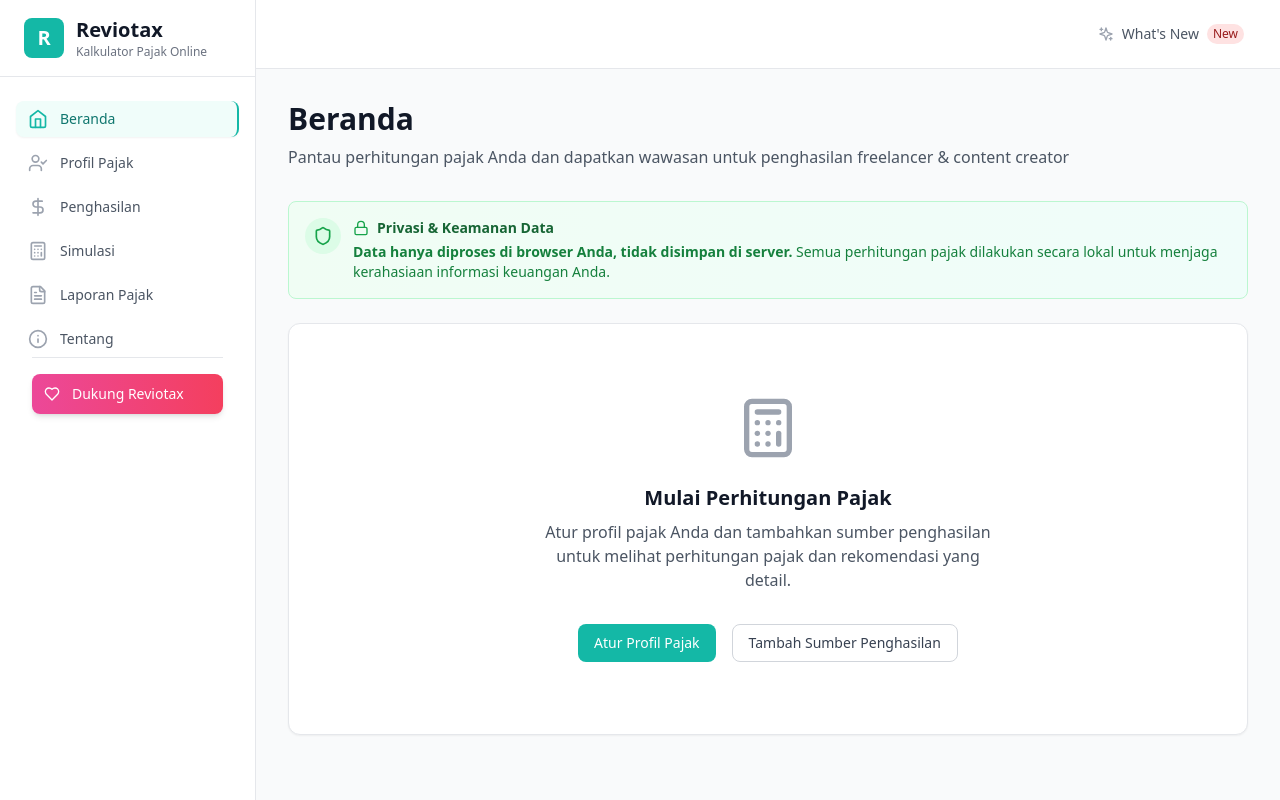
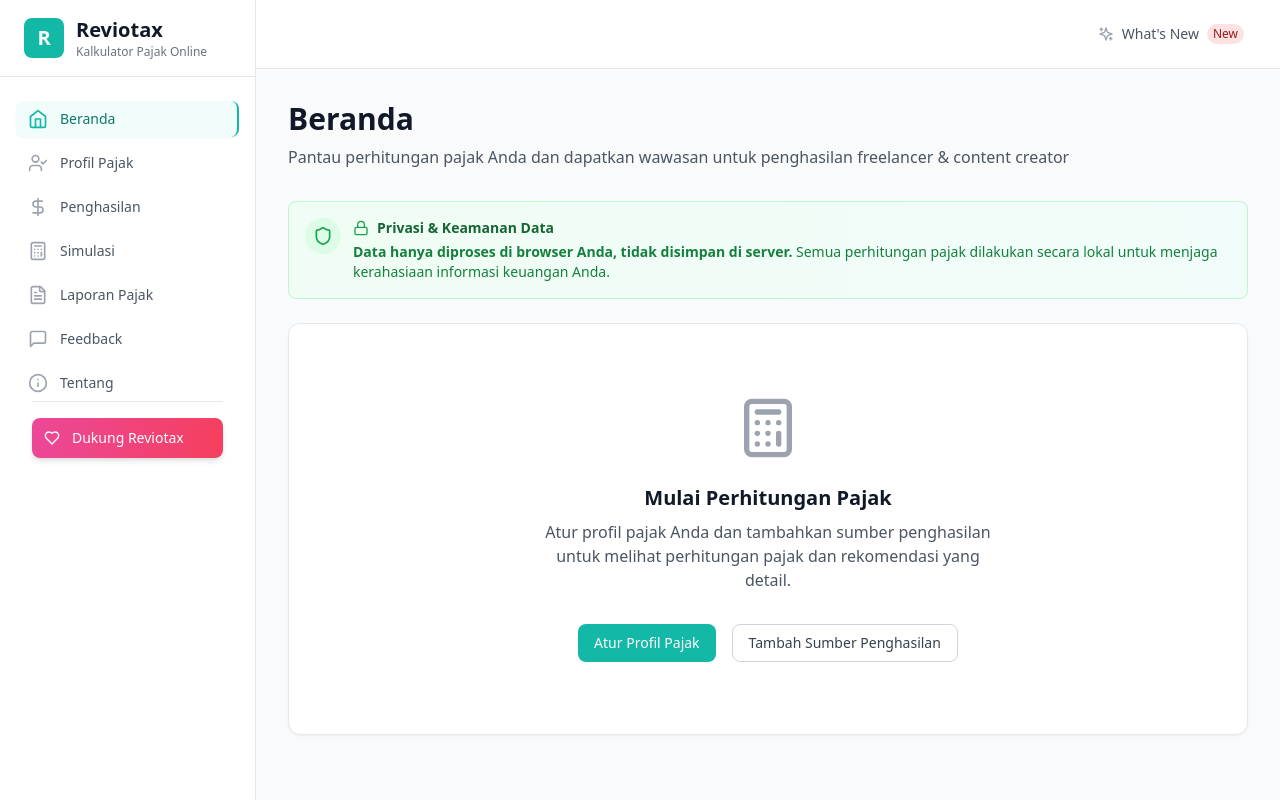
Before and after one commit to pixelbymoz/reviotax, a React (Vite) app: page / in a window 1280 px wide. Built offline with nearby package versions, Linux system fonts and the light colour scheme.

Commit message:
Updated Sidebar.tsx

```diff
--- a/src/components/Sidebar.tsx
+++ b/src/components/Sidebar.tsx
@@ -29,7 +29,7 @@ const navigation = [
   { id: 'simulation' as NavigationPage, name: 'Simulasi', icon: Calculator },
   { id: 'reports' as NavigationPage, name: 'Laporan Pajak', icon: FileText },
 //  { id: 'reminders' as NavigationPage, name: 'Pengingat', icon: Bell },
-//  { id: 'feedback' as NavigationPage, name: 'Feedback', icon: MessageSquare },
+  { id: 'feedback' as NavigationPage, name: 'Feedback', icon: MessageSquare },
   { id: 'about' as NavigationPage, name: 'Tentang', icon: Info },
 ];
 
```
